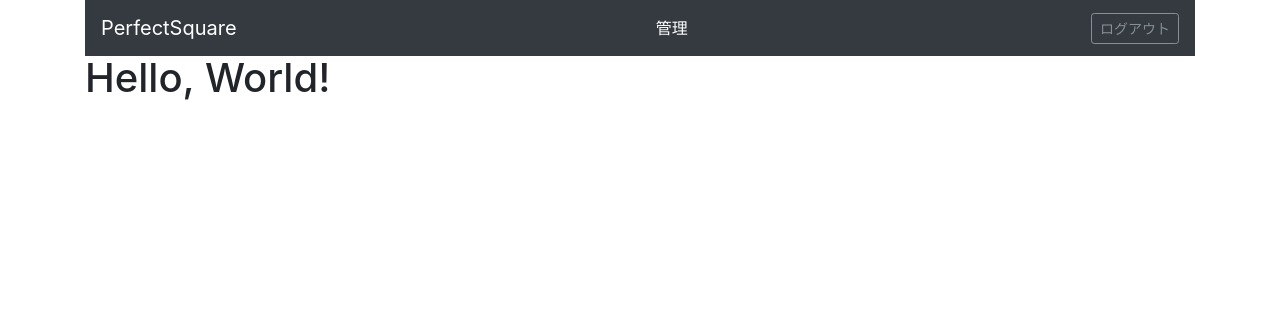
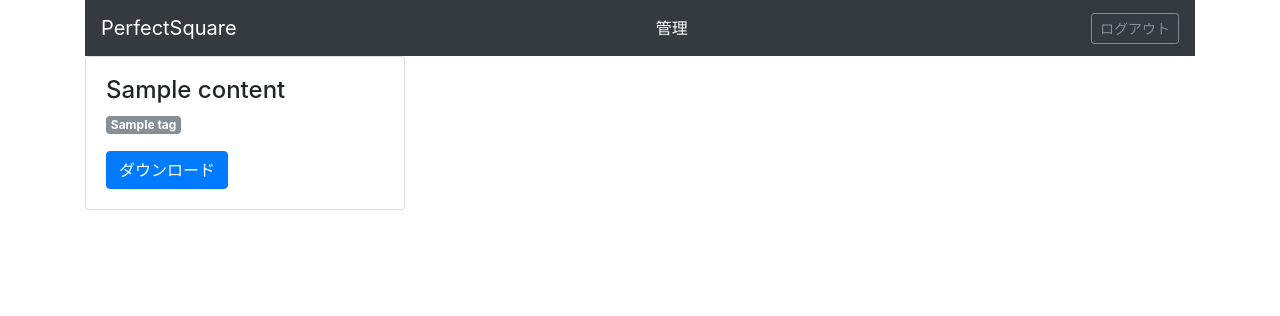
Before and after one commit to sandmark/DjangoPerfectSquare, a Django app: page / in a window 1280 px wide. Shown: the top 316 px of the page. Run offline with Django 3.2, Linux system fonts and the light colour scheme; a user stored in the database is signed in; tables that the repository leaves empty hold one stand-in row (values such as "Sample post"); parts of the project's set-up code (start-up, migrations or seed data) failed here and were passed over; some libraries are stand-ins or nearby versions.

Commit message:
Update `index` to list actual contents

```diff
--- a/cms/templates/cms/index.html
+++ b/cms/templates/cms/index.html
@@ -1,4 +1,27 @@
 {% extends 'layout.html' %}
+{% block title %}最近更新されたファイル - PerfectSquare{% endblock %}
+
+{% block alert %}
+{% if no_contents %}
+<div class="alert alert-primary" role="alert" >
+  {{no_contents}}
+  アップロードされたものがありません。
+</div>
+{% endif %}
+{% endblock alert %}
+
 {% block content %}
-<h1>Hello, World!</h1>
+{% for content in recent_contents %}
+<div class="card" style="width: 20rem;" >
+  <div class="card-body" >
+    <h4>{{ content.title }}</h4>
+    <p class="card-text" >
+      {% for tag in content.tags.all %}
+      <span class="badge badge-secondary">{{ tag }}</span>
+      {% endfor %}
+    </p>
+    <a href="{{content.filepath}}" class="btn btn-primary" >ダウンロード</a>
+  </div>
+</div>
+{% endfor %}
 {% endblock content %}
--- a/cms/views.py
+++ b/cms/views.py
@@ -1,7 +1,14 @@
 from django.shortcuts import render
 from django.contrib.auth.decorators import login_required
+
+from .models import Content
 
 # Create your views here.
 @login_required
 def index(request):
-    return render(request, 'cms/index.html')
+    recent_contents = Content.objects.all()[:9]
+    context = {
+        'recent_contents': recent_contents,
+        'no_contents': not bool(recent_contents)
+    }
+    return render(request, 'cms/index.html', context)
```
